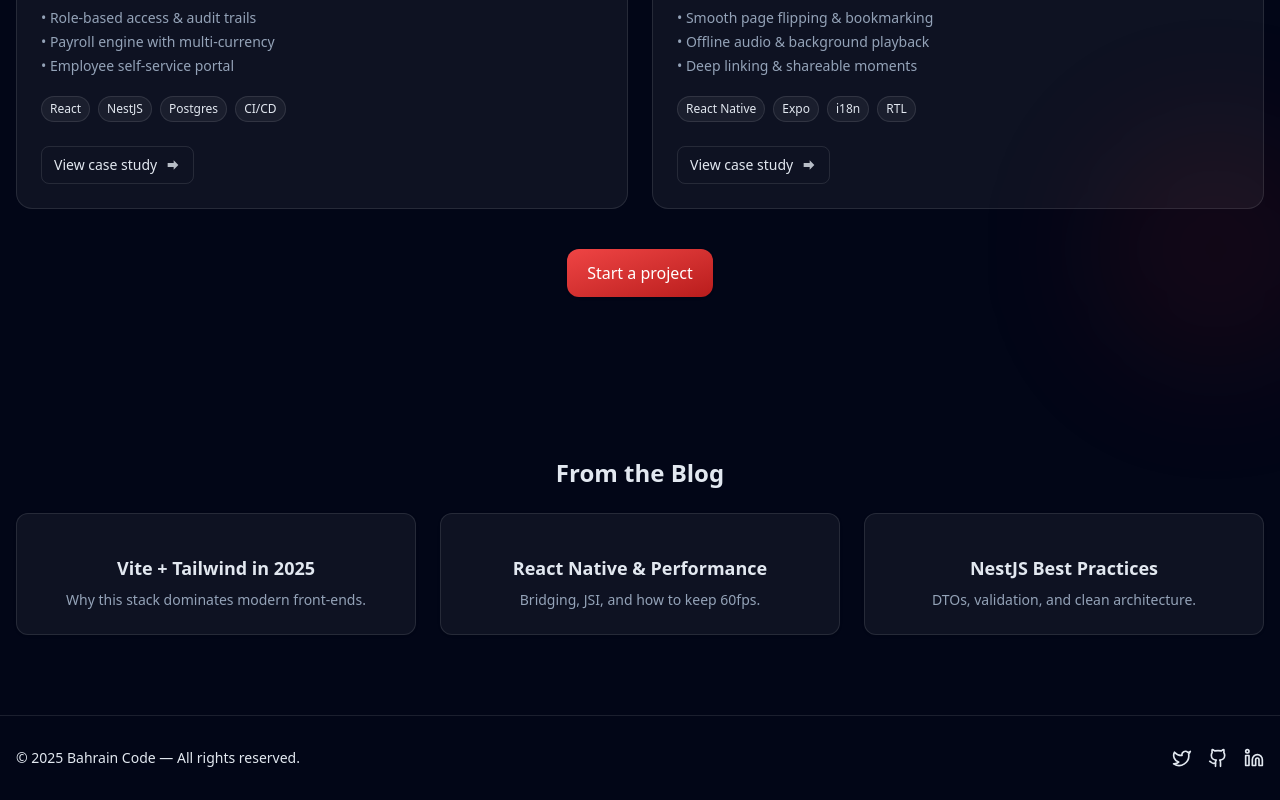
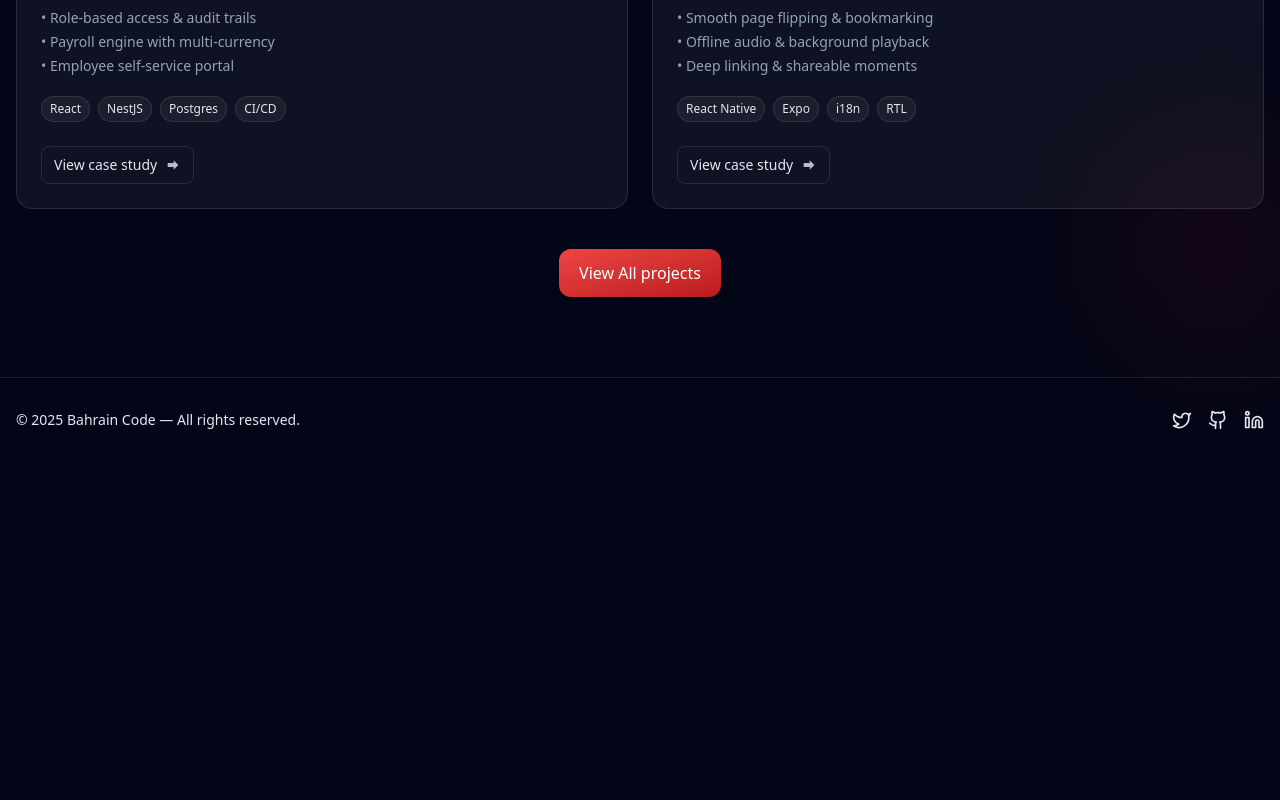
Before and after one commit to matmood-dev/Bahrain-Code, a React (Vite) app: page / in a window 1280 px wide. Shown: the part 1754-2554 px from the top of the page. After the commit the page ends 2216 px from the top, so only its background shows below. Built offline with nearby package versions, Linux system fonts and the light colour scheme.

Commit message:
refactor

```diff
--- a/src/components/Navbar.tsx
+++ b/src/components/Navbar.tsx
@@ -13,31 +13,31 @@ export default function Navbar() {
         <nav className="hidden md:flex items-center gap-6 text-sm">
           <a
             className="hover:text-brand-600 dark:hover:text-brand-300"
-            href="#home"
+            href="#"
           >
             {t("home.nav.home")}
           </a>
           <a
             className="hover:text-brand-600 dark:hover:text-brand-300"
-            href="#services"
+            href="#"
           >
             {t("home.nav.services")}
           </a>
           <a
             className="hover:text-brand-600 dark:hover:text-brand-300"
-            href="#work"
+            href="#"
           >
             {t("home.nav.work")}
           </a>
           <a
             className="hover:text-brand-600 dark:hover:text-brand-300"
-            href="#blog"
+            href="#"
           >
             {t("home.nav.blog")}
           </a>
           <a
             className="hover:text-brand-600 dark:hover:text-brand-300"
-            href="#contact"
+            href="#"
           >
             {t("home.nav.contact")}
           </a>
--- a/src/locales/ar.json
+++ b/src/locales/ar.json
@@ -19,7 +19,8 @@
             "services-slogan": "حلول متكاملة تغطي التصميم، التطوير، والنشر — من فكرة إلى منتج.",
             "servicesDesc": "هندسة متكاملة، تصميم واجهات وتجربة مستخدم، ونشر سحابي.",
             "work": "أعمال مختارة",
-            "blog": "من المدونة",
+            "work-slogan": "مشاريع مختارة نُفِّذت لشركاء في البحرين وخارجها.",
+            "work-button": "عرض جميع الأعمال",
             "contact": "تواصل معنا"
         },
         "services": {
--- a/src/locales/en.json
+++ b/src/locales/en.json
@@ -19,7 +19,8 @@
       "services-slogan": "Comprehensive solutions covering design, development, and deployment — from idea to product.",
       "servicesDesc": "Full-stack engineering, UI/UX, and cloud ready deployments.",
       "work": "Featured Work",
-      "blog": "From the Blog",
+      "work-slogan": "Selected projects shipped for partners in Bahrain and beyond.",
+      "work-button": "View All projects",
       "contact": "Contact Us"
     },
     "services": {
--- a/src/pages/Home.tsx
+++ b/src/pages/Home.tsx
@@ -3,7 +3,6 @@ import DefaultLayout from "../layouts/DefaultLayout";
 import Hero from "./HomeComponents/Hero";
 import Services from "./HomeComponents/Services";
 import Work from "./HomeComponents/Work";
-import Blog from "./HomeComponents/Blog";
 
 export default function Home({ t }) {
   return (
@@ -11,7 +10,6 @@ export default function Home({ t }) {
       <Hero t={t} />
       <Services t={t} />
       <Work t={t} />
-      <Blog t={t} />
     </DefaultLayout>
   );
 }
--- a/src/pages/HomeComponents/Blog.tsx
+++ /dev/null
@@ -1,30 +0,0 @@
-import SectionCard from "../../components/SectionCard";
-
-function Blog({ t }) {
-  return (
-    <section id="blog" className="mx-auto max-w-7xl px-4 py-16 md:py-20">
-      <h2 className="text-2xl font-bold mb-6 text-center">
-        {t("home.sections.blog")}
-      </h2>
-      <div className="grid gap-6 md:grid-cols-3">
-        <SectionCard
-          title="Vite + Tailwind in 2025"
-          desc="Why this stack dominates modern front-ends."
-          href="#"
-        />
-        <SectionCard
-          title="React Native & Performance"
-          desc="Bridging, JSI, and how to keep 60fps."
-          href="#"
-        />
-        <SectionCard
-          title="NestJS Best Practices"
-          desc="DTOs, validation, and clean architecture."
-          href="#"
-        />
-      </div>
-    </section>
-  );
-}
-
-export default Blog;
--- a/src/pages/HomeComponents/Work.tsx
+++ b/src/pages/HomeComponents/Work.tsx
@@ -16,8 +16,7 @@ function Work({t}) {
             {t("home.sections.work")}
           </h2>
           <p className="mt-3 text-[rgb(var(--muted))]">
-            {/* short subtitle; add to i18n later if you want */}
-            Selected projects shipped for partners in Bahrain and beyond.
+            {t("home.sections.work-slogan")}
           </p>
         </div>
 
@@ -130,7 +129,7 @@ function Work({t}) {
             href="#contact"
             className="inline-flex items-center rounded-xl px-5 py-3 text-white bg-gradient-to-br from-brand-500 to-brand-700 shadow hover:opacity-95"
           >
-            {t("home.hero.ctaPrimary")}
+            {t("home.sections.work-button")}
           </a>
         </div>
       </section>
```
